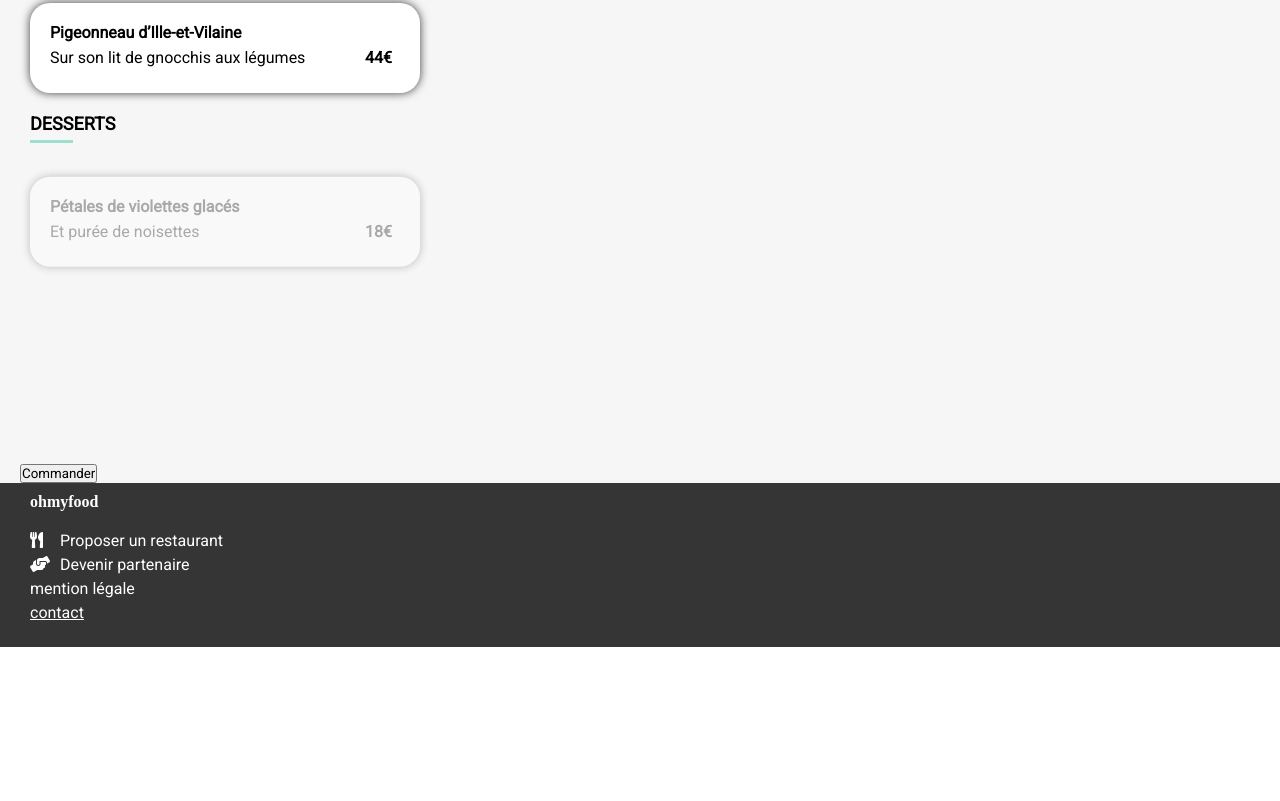
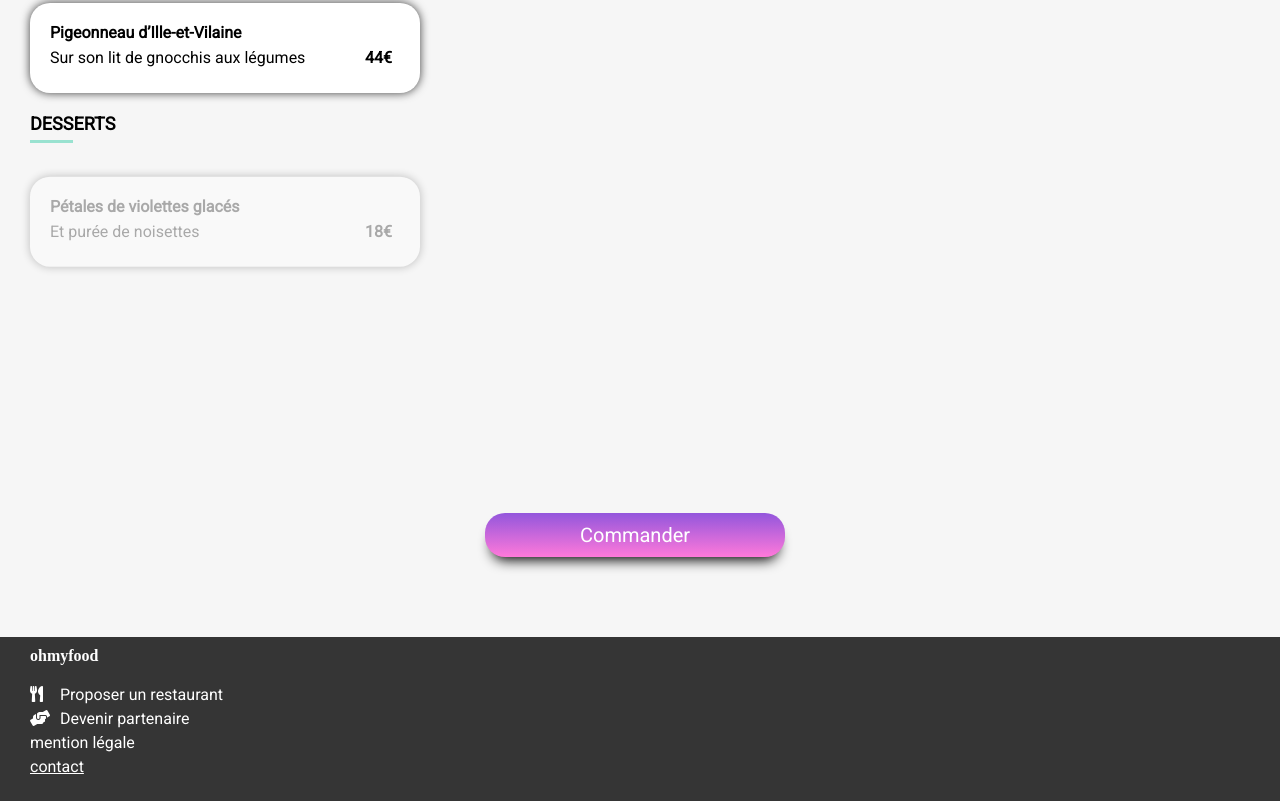
Before and after one commit to etiqueludovic/ludovicetique_3_22082021, a plain HTML site: page alafrancaise.html in a window 1280 px wide. Shown: the part 1520-2321 px from the top of the page. Before the commit the page ends 2167 px from the top, so only its background shows below. Drawn offline with Linux system fonts and the light colour scheme; a web font is replaced by a local one.

Commit message:
Update StyleResto.css

```diff
--- a/StyleResto.css
+++ b/StyleResto.css
@@ -73,8 +73,8 @@
     0% {
         opacity: 0;
         background:-webkit-linear-gradient(#9356DC, #FF79DA);
-        background-clip:text;
-        -webkit-background-clip:text;
+        background-clip: text;
+        -webkit-background-clip: text;
         color:transparent;
         -webkit-text-stroke: 0px;
         -webkit-text-stroke-color: black;
@@ -83,8 +83,8 @@
 
         opacity: 1;
         background:-webkit-linear-gradient(#9356DC, #FF79DA);
-        background-clip:text;
-        -webkit-background-clip:text;
+        background-clip: text;
+        -webkit-background-clip: text;
         color:transparent;
         -webkit-text-stroke: 0px;
         -webkit-text-stroke-color: black;
@@ -149,8 +149,7 @@ img {
 
 .coeur {
     font-size: 25px;
-    background-clip:text;
-    -webkit-background-clip:text;
+    -webkit-background-clip: text;
     -webkit-text-stroke: 2px;
     -webkit-text-stroke-color: black;
     color:transparent;
@@ -216,7 +215,6 @@ h2, .coeur {
 }
 
 .container-icone {
-    translate: 0px;
     display: none;
     margin-right: 0;
     border-radius: 0px 20px 20px 0px;
@@ -232,7 +230,6 @@ h2, .coeur {
 
 .repas:hover > .container-icone {
     display:flex;
-    translate:0px;
     animation: leftanim 0.7s linear;
 }
 
@@ -282,6 +279,24 @@ h2, .coeur {
     padding-bottom: 20px;
 }
 
+#btn-cmd {
+    display: flex;
+    padding: 50px 0px 80px 0px;
+    justify-content: center;
+}
+
+.commander {
+    background-image: linear-gradient(#9356DC, #FF79DA);
+    border-radius: 20px;
+    padding: 10px 0px 10px 0px;
+    width: 300px;
+    font-size: 20px;
+    box-shadow: 0px 10px 13px -7px #000000, 5px 5px 15px 5px rgba(0,0,0,0);
+    border: hidden;
+    color: white;
+    cursor: pointer;
+}
+
 /* footer */
 
 footer {
```
